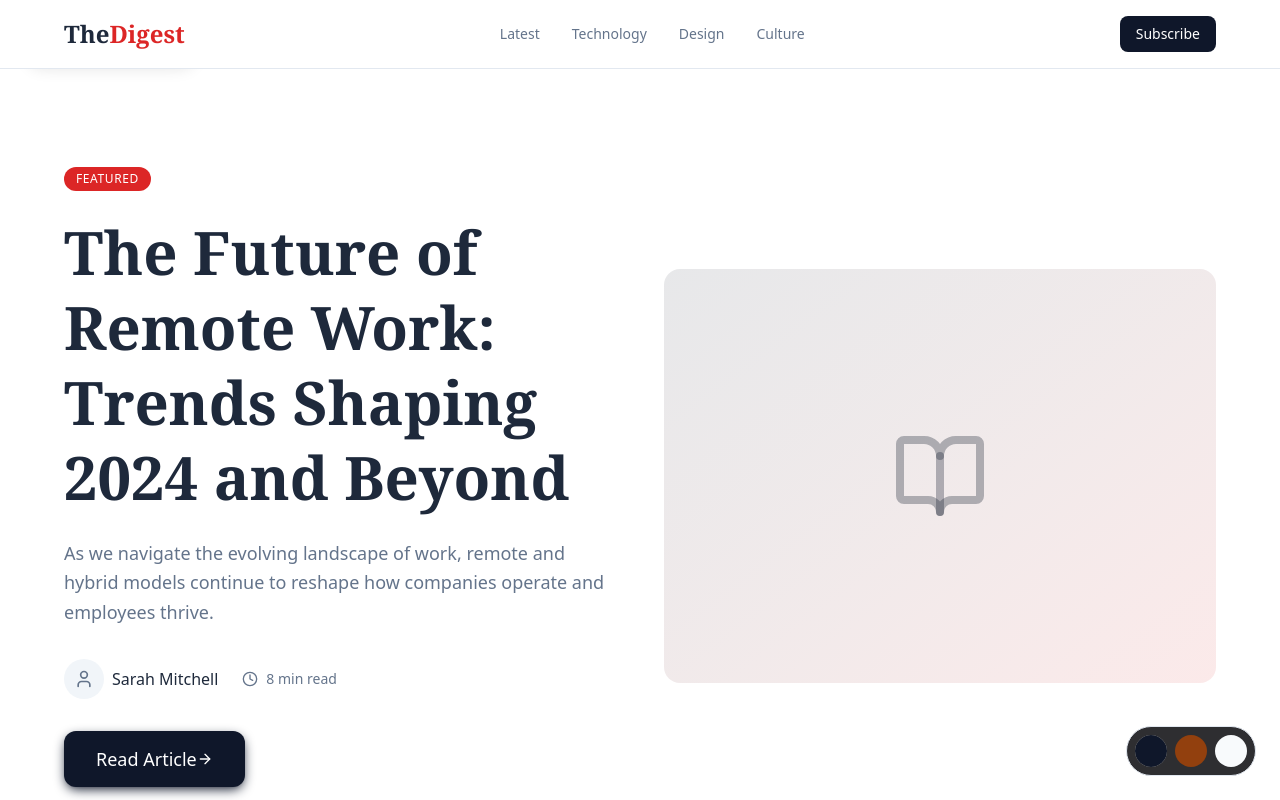
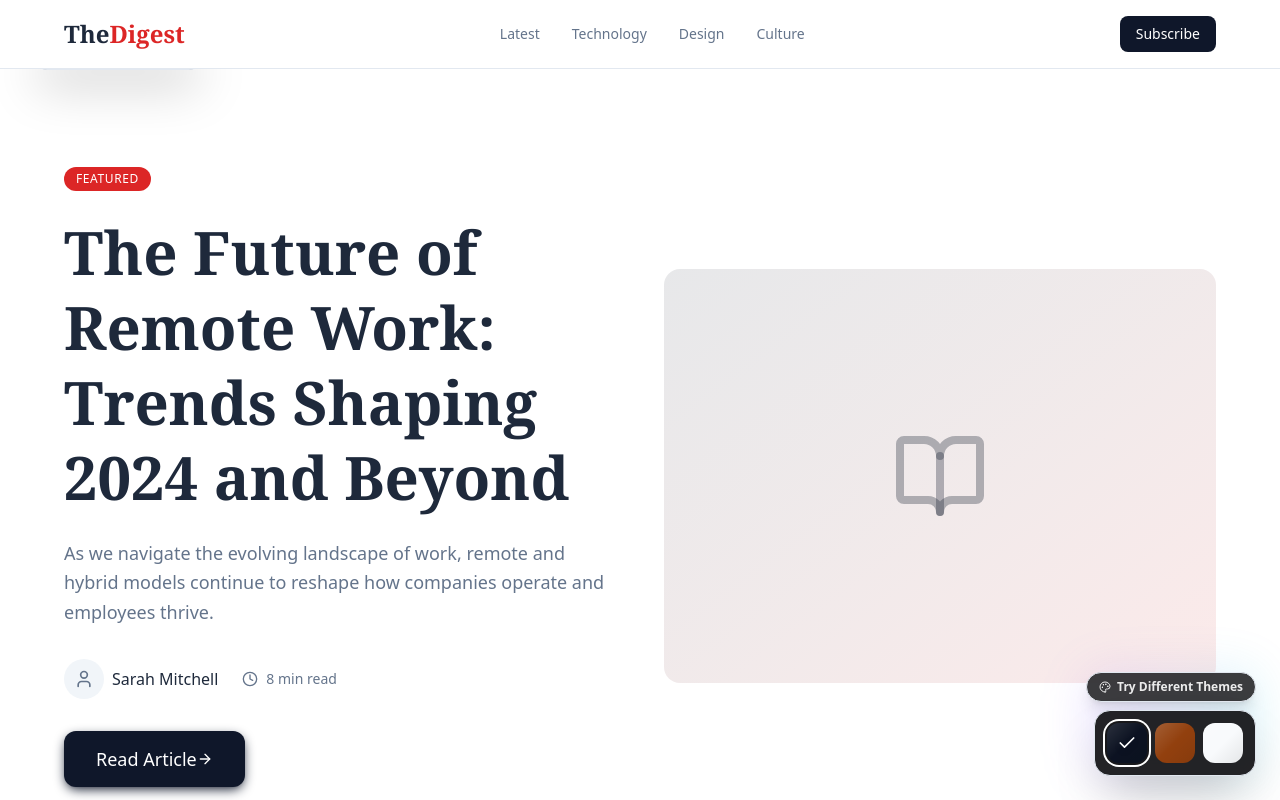
Before and after one commit to m2b-creator/demo_webpages, a Next.js app: page /demos/blog in a window 1280 px wide. Shown: the top 800 px of the page. Built offline with nearby package versions, Linux system fonts and the light colour scheme.

Commit message:
Enhance CustomCursor functionality and improve UI elements in DemoLayout and ThemeSwitcher

```diff
--- a/src/app/page.tsx
+++ b/src/app/page.tsx
@@ -6,9 +6,9 @@ import { demos } from "@/lib/themes";
 import { DemoGrid } from "@/components/showcase";
 import { CustomCursor } from "@/components/effects";
 
-// Animated text reveal component
+// Animated text reveal component with hover effects
 function AnimatedTitle() {
-  const titleWords = ["Build", "Beautiful", "Experiences"];
+  const titleWords = ["We Build", "Beautiful", "Experiences"];
 
   return (
     <motion.h1
@@ -28,7 +28,7 @@ function AnimatedTitle() {
       {titleWords.map((word, wordIndex) => (
         <motion.span
           key={wordIndex}
-          className={`block ${
+          className={`block cursor-default ${
             wordIndex === 1
               ? "bg-gradient-to-r from-cyan-400 via-violet-400 to-fuchsia-400 bg-clip-text text-transparent"
               : "text-white"
@@ -46,8 +46,25 @@ function AnimatedTitle() {
             },
           }}
           style={{ transformOrigin: "center bottom", perspective: 1000 }}
+          whileHover={{
+            scale: 1.05,
+            x: wordIndex === 0 ? -10 : wordIndex === 2 ? 10 : 0,
+            transition: { type: "spring", stiffness: 400, damping: 15 }
+          }}
         >
-          {word}
+          {word.split("").map((char, charIndex) => (
+            <motion.span
+              key={charIndex}
+              className="inline-block"
+              whileHover={{
+                y: -8,
+                color: wordIndex !== 1 ? "#a78bfa" : undefined,
+                transition: { type: "spring", stiffness: 500, damping: 10 }
+              }}
+            >
+              {char === " " ? "\u00A0" : char}
+            </motion.span>
+          ))}
         </motion.span>
       ))}
     </motion.h1>
--- a/src/components/effects/CustomCursor.tsx
+++ b/src/components/effects/CustomCursor.tsx
@@ -12,8 +12,9 @@ interface CursorState {
 
 export function CustomCursor() {
   const [cursorState, setCursorState] = useState<CursorState>({ variant: "default" });
-  const [isVisible, setIsVisible] = useState(false);
+  const [isVisible, setIsVisible] = useState(true); // Default to true
   const [isPointer, setIsPointer] = useState(false);
+  const [hasMoved, setHasMoved] = useState(false);
 
   const cursorX = useMotionValue(-100);
   const cursorY = useMotionValue(-100);
@@ -32,8 +33,9 @@ export function CustomCursor() {
     (e: MouseEvent) => {
       cursorX.set(e.clientX);
       cursorY.set(e.clientY);
+      if (!hasMoved) setHasMoved(true);
     },
-    [cursorX, cursorY]
+    [cursorX, cursorY, hasMoved]
   );
 
   useEffect(() => {
@@ -43,6 +45,17 @@ export function CustomCursor() {
 
     const handleMouseEnter = () => setIsVisible(true);
     const handleMouseLeave = () => setIsVisible(false);
+
+    // Check if mouse is already in the document on mount
+    const checkInitialPosition = (e: MouseEvent) => {
+      cursorX.set(e.clientX);
+      cursorY.set(e.clientY);
+      setHasMoved(true);
+      setIsVisible(true);
+    };
+
+    // Fire once to get initial position
+    document.addEventListener("mousemove", checkInitialPosition, { once: true });
     const handleMouseDown = () => setCursorState((prev) => ({ ...prev, variant: "click" }));
     const handleMouseUp = () => setCursorState((prev) => ({
       ...prev,
@@ -76,10 +89,16 @@ export function CustomCursor() {
 
     // Add event listeners
     window.addEventListener("mousemove", handleMouseMove);
-    document.body.addEventListener("mouseenter", handleMouseEnter);
-    document.body.addEventListener("mouseleave", handleMouseLeave);
+    document.addEventListener("mouseenter", handleMouseEnter);
+    document.addEventListener("mouseleave", handleMouseLeave);
+    document.addEventListener("visibilitychange", () => {
+      if (document.visibilityState === "visible") {
+        setIsVisible(true);
+      }
+    });
     window.addEventListener("mousedown", handleMouseDown);
     window.addEventListener("mouseup", handleMouseUp);
+    window.addEventListener("focus", () => setIsVisible(true));
 
     // Add listeners to interactive elements
     const addInteractiveListeners = () => {
@@ -99,8 +118,8 @@ export function CustomCursor() {
 
     return () => {
       window.removeEventListener("mousemove", handleMouseMove);
-      document.body.removeEventListener("mouseenter", handleMouseEnter);
-      document.body.removeEventListener("mouseleave", handleMouseLeave);
+      document.removeEventListener("mouseenter", handleMouseEnter);
+      document.removeEventListener("mouseleave", handleMouseLeave);
       window.removeEventListener("mousedown", handleMouseDown);
       window.removeEventListener("mouseup", handleMouseUp);
       observer.disconnect();
@@ -186,7 +205,7 @@ export function CustomCursor() {
         }}
         animate={{
           ...cursorVariants[cursorState.variant],
-          opacity: isVisible ? 1 : 0,
+          opacity: isVisible && hasMoved ? 1 : 0,
         }}
         transition={{
           width: { type: "spring", stiffness: 400, damping: 25 },
@@ -218,7 +237,7 @@ export function CustomCursor() {
           translateY: "-50%",
         }}
         animate={{
-          opacity: isVisible && cursorState.variant === "default" ? 1 : 0,
+          opacity: isVisible && hasMoved && cursorState.variant === "default" ? 1 : 0,
           scale: cursorState.variant === "click" ? 0.5 : 1,
         }}
         transition={{ duration: 0.15 }}
--- a/src/components/layout/DemoLayout.tsx
+++ b/src/components/layout/DemoLayout.tsx
@@ -26,7 +26,7 @@ export function DemoLayout({
     <ThemeProvider theme={theme}>
       <CustomCursor />
 
-      {/* Back to showcase button */}
+      {/* Back to Overview floating button */}
       {showBackButton && (
         <motion.div
           className="fixed top-6 left-6 z-50"
@@ -34,12 +34,24 @@ export function DemoLayout({
           animate={{ opacity: 1, x: 0 }}
           transition={{ delay: 0.5 }}
         >
-          <Link
-            href="/"
-            className="flex items-center gap-2 px-4 py-2 rounded-full bg-[var(--color-card)]/90 backdrop-blur-xl border border-[var(--color-border)] shadow-lg text-sm font-medium text-[var(--color-foreground)] hover:bg-[var(--color-muted)] transition-colors"
-          >
-            <ArrowLeft className="w-4 h-4" />
-            <span className="hidden sm:inline">Back to Showcase</span>
+          <Link href="/">
+            <motion.div
+              className="flex items-center gap-2 px-5 py-3 rounded-full bg-zinc-900/95 backdrop-blur-xl border border-white/15 shadow-2xl text-sm font-semibold text-white"
+              whileHover={{
+                scale: 1.05,
+                x: -4,
+                boxShadow: "0 20px 40px -10px rgba(0,0,0,0.4)"
+              }}
+              whileTap={{ scale: 0.95 }}
+            >
+              <motion.div
+                whileHover={{ x: -3 }}
+                transition={{ type: "spring", stiffness: 400 }}
+              >
+                <ArrowLeft className="w-4 h-4" />
+              </motion.div>
+              <span>Back to Overview</span>
+            </motion.div>
           </Link>
         </motion.div>
       )}
--- a/src/components/showcase/ThemeSwitcher.tsx
+++ b/src/components/showcase/ThemeSwitcher.tsx
@@ -126,39 +126,85 @@ export function ThemeSwitcher() {
   );
 }
 
-// Minimal version - just color dots
+// Minimal version - more prominent with label
 export function ThemeSwitcherMinimal() {
   const { currentScheme, availableSchemes, setScheme } = useTheme();
 
   return (
     <motion.div
-      className="fixed bottom-6 right-6 z-50 flex gap-2 p-2 bg-zinc-900/90 backdrop-blur-xl rounded-full border border-white/10"
+      className="fixed bottom-6 right-6 z-50"
       initial={{ opacity: 0, y: 20 }}
       animate={{ opacity: 1, y: 0 }}
-      transition={{ delay: 1 }}
+      transition={{ delay: 0.8 }}
     >
-      {availableSchemes.map((scheme) => (
+      {/* Pulsing glow effect behind */}
+      <motion.div
+        className="absolute inset-0 rounded-2xl bg-gradient-to-r from-violet-500/30 to-cyan-500/30 blur-xl"
+        animate={{
+          scale: [1, 1.1, 1],
+          opacity: [0.5, 0.8, 0.5],
+        }}
+        transition={{
+          duration: 3,
+          repeat: Infinity,
+          ease: "easeInOut",
+        }}
+      />
+
+      <div className="relative flex flex-col items-end gap-2">
+        {/* Label */}
+        <motion.span
+          className="text-xs font-semibold text-white/90 bg-zinc-800/90 backdrop-blur-sm px-3 py-1.5 rounded-full border border-white/10 shadow-lg"
+          initial={{ opacity: 0, x: 10 }}
+          animate={{ opacity: 1, x: 0 }}
+          transition={{ delay: 1.2 }}
+        >
+          <Palette className="w-3 h-3 inline mr-1.5 -mt-0.5" />
+          Try Different Themes
+        </motion.span>
+
+        {/* Color buttons */}
+        <div className="flex gap-2 p-3 bg-zinc-900/95 backdrop-blur-xl rounded-2xl border border-white/15 shadow-2xl">
+          {availableSchemes.map((scheme, index) => (
             <motion.button
               key={scheme.id}
               onClick={() => setScheme(scheme.id)}
               className={cn(
-            "relative w-8 h-8 rounded-full overflow-hidden",
-            "transition-transform duration-200"
+                "relative w-10 h-10 rounded-xl overflow-hidden",
+                "transition-all duration-200",
+                "hover:shadow-lg",
+                currentScheme.id === scheme.id && "ring-2 ring-white ring-offset-2 ring-offset-zinc-900"
               )}
               style={{ backgroundColor: scheme.colors.primary }}
-          whileHover={{ scale: 1.1 }}
+              whileHover={{ scale: 1.1, y: -2 }}
               whileTap={{ scale: 0.95 }}
+              initial={{ opacity: 0, y: 10 }}
+              animate={{ opacity: 1, y: 0 }}
+              transition={{ delay: 1 + index * 0.1 }}
               aria-label={`Switch to ${scheme.name} theme`}
             >
+              {/* Gradient shine effect */}
+              <div
+                className="absolute inset-0 opacity-40"
+                style={{
+                  background: `linear-gradient(135deg, rgba(255,255,255,0.4) 0%, transparent 50%, rgba(0,0,0,0.2) 100%)`,
+                }}
+              />
+
+              {/* Active check */}
               {currentScheme.id === scheme.id && (
                 <motion.div
-              layoutId="activeTheme"
-              className="absolute inset-0 ring-2 ring-white ring-offset-2 ring-offset-zinc-900 rounded-full"
-              transition={{ type: "spring", stiffness: 300, damping: 30 }}
-            />
+                  initial={{ scale: 0 }}
+                  animate={{ scale: 1 }}
+                  className="absolute inset-0 flex items-center justify-center bg-black/20"
+                >
+                  <Check className="w-5 h-5 text-white drop-shadow-md" />
+                </motion.div>
               )}
             </motion.button>
           ))}
+        </div>
+      </div>
     </motion.div>
   );
 }
```
Lines whose indentation alone changed are shown as unchanged.
